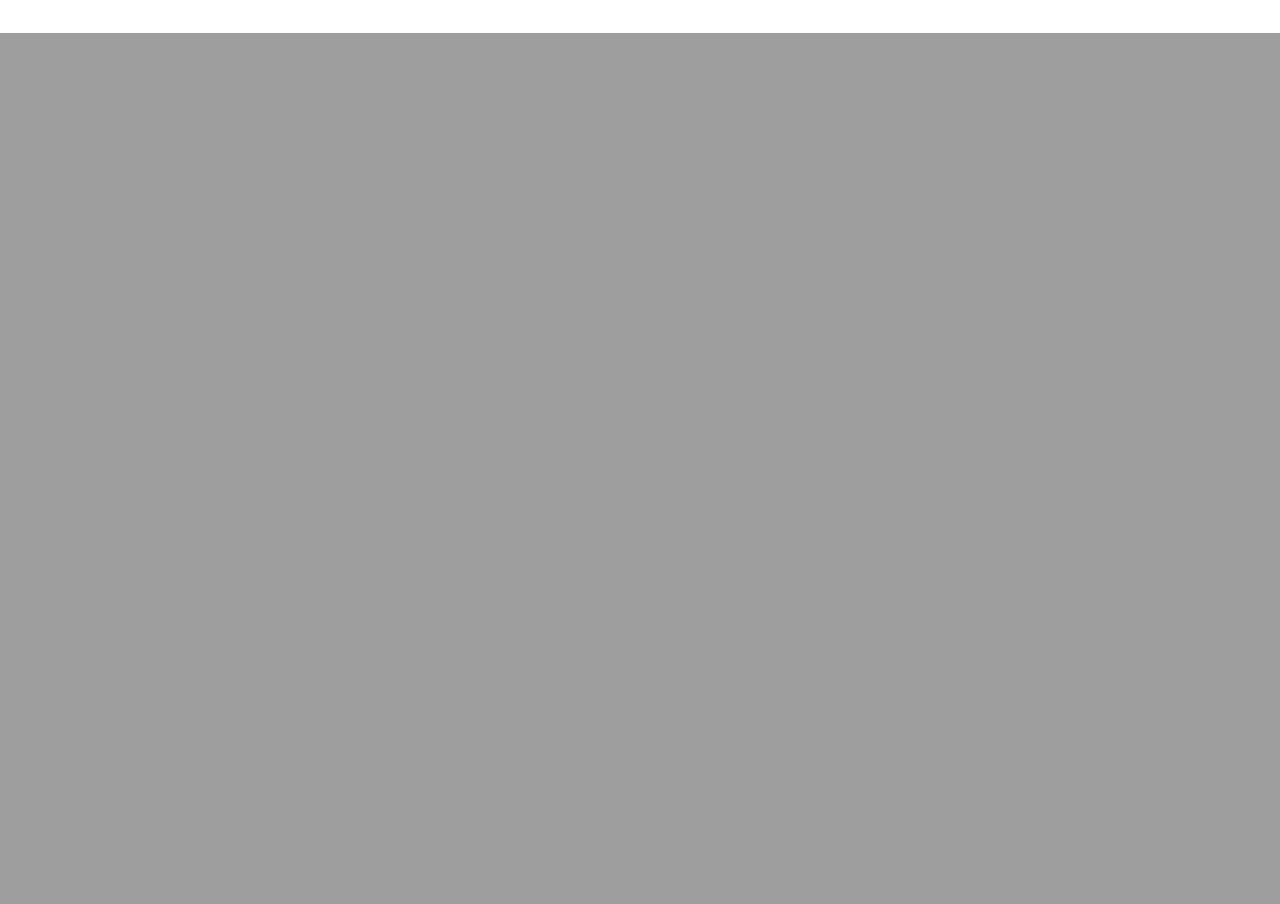
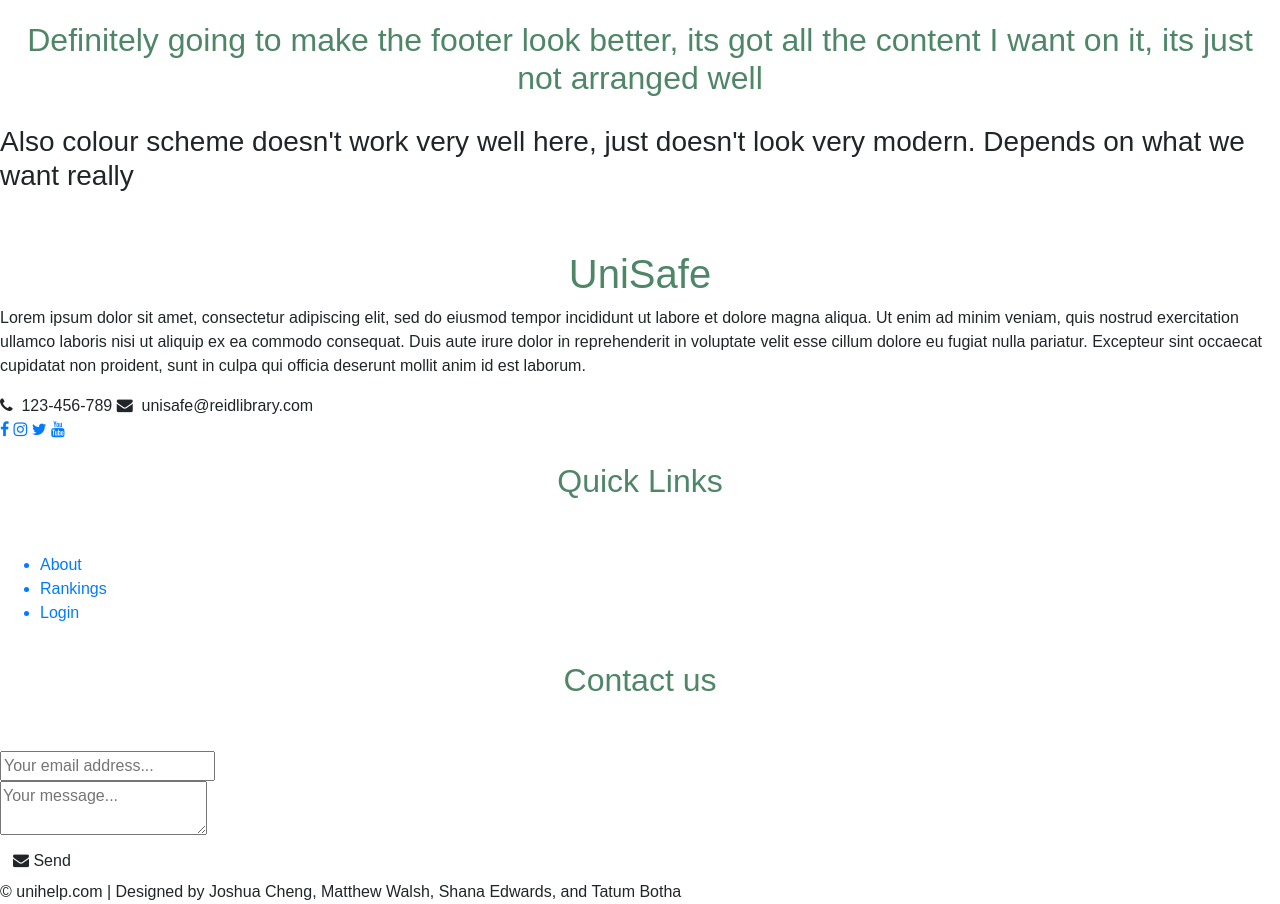
Before and after one commit to JoshuaCHC/unihelp, a Flask app: page / in a window 1280 px wide. Shown: the part 767-1671 px from the top of the page. Before the commit the page ends 800 px from the top, so only its background shows below. Run offline with Flask 2, Linux system fonts and the light colour scheme; some libraries are stand-ins or nearby versions.

Commit message:
Converting homepage.html into a base for flask and stylesheet changes

```diff
--- a/HomePage.html
+++ b/HomePage.html
@@ -223,8 +223,9 @@ section h1 {
 </section>
 <section>
   <h1>I feel like we should put something here, and some text over the image above</h1>
+  <h2></h2>
 </section>
-<h2>Definetly going to make the footer look better, its got all the content I want on it, its just not arranged well</h2>
+<h2>Definitely going to make the footer look better, its got all the content I want on it, its just not arranged well</h2>
 <h3>Also colour scheme doesn't work very well here, just doesn't look very modern.  Depends on what we want really</h3>
 </div>
 
--- a/templates/HomePage.html
+++ b/templates/HomePage.html
@@ -1,7 +1,23 @@
 {% extends "base.html"%}
 {% block content %}
-<div id="Home" class="hero-image">
+<section>
+  <img src = https://www.perkinsbuilders.com.au/wp-content/uploads/2020/05/UWA_EZONE275_001_small-Copy.jpg class = "img-blur">
+</section>
+<section>
+  <h1>I feel like we should put something here, and some text over the image above</h1>
+  <h2></h2>
+</section>
+<h2>Definitely going to make the footer look better, its got all the content I want on it, its just not arranged well</h2>
+<h3>Also colour scheme doesn't work very well here, just doesn't look very modern.  Depends on what we want really</h3>
 
-  </div>
+<!--The blur JS-->
+<script type="text/javascript">
+  $(window).scroll(function(){
+    var scroll = $(window).scrollTop();
+    $('.img-blur').css({
+      filter: "blur(" + (scroll/200) + "px)"
+    })
+  })
+</script>
 
   {% endblock %}
--- a/templates/base.html
+++ b/templates/base.html
@@ -149,6 +149,8 @@ h1 {
 }
 </style>
 <body>
+  <!--Page Wrapper (Contains "middle" of page)-->
+  <div class = 'page-wrapper'>
       <div class = 'backgroundimg'>
         <div class="topnav">
           <a  href="mailto:tatum.botha7@gmail.com">Email</a>
@@ -156,7 +158,6 @@ h1 {
 
         </div>
       </div>
-      <!-- <img src="https://cdn.logo.com/hotlink-ok/logo-social.png" alt="Logo" float="right" width="300px"> -->
     </div>
 
 <div class="navbar">
@@ -167,5 +168,79 @@ h1 {
 </div>
 {% block content %}{%endblock%}
 
+<!-- Font Awesome-->
+<link rel="stylesheet" text = "text/css" href = "style.css">
+<link rel="stylesheet" href = "https://maxcdn.bootstrapcdn.com/font-awesome/4.7.0/css/font-awesome.min.css">
+<!-- //Font Awesome-->
+
+</div>
+<!--//Page Wrapper-->
+
+<!-- Footer -->
+<div class = "footer">
+  <div class="footer-content">
+    <div class="footer-section about">
+      <h1 class="logo-text"><span>Uni</span>Safe</h1>
+      <p>
+        Lorem ipsum dolor sit amet, consectetur adipiscing elit, sed do eiusmod tempor incididunt ut labore et dolore magna aliqua.
+        Ut enim ad minim veniam, quis nostrud exercitation ullamco laboris nisi ut aliquip ex ea commodo consequat.
+        Duis aute irure dolor in reprehenderit in voluptate velit esse cillum dolore eu fugiat nulla pariatur.
+        Excepteur sint occaecat cupidatat non proident, sunt in culpa qui officia deserunt mollit anim id est laborum.
+      </p>
+      <div class="contact">
+        <span><i class="fa fa-phone"></i>&nbsp; 123-456-789</span>
+        <span><i class="fa fa-envelope"></i>&nbsp; unisafe@reidlibrary.com</span>
+      </div>
+      <div class="socials">
+        <!--Please change these before we submit!!!-->
+        <a href = "https://www.facebook.com/tim.french.733/about"><i class="fa fa-facebook"></i></a>
+        <a href = "https://www.instagram.com/josh.cheng.22/"><i class = "fa fa-instagram"></i></a>
+        <a href = "https://twitter.com/CheadleWOTD?ref_src=twsrc%5Egoogle%7Ctwcamp%5Eserp%7Ctwgr%5Eauthor"><i class = "fa fa-twitter"></i></a>
+        <a href = "https://www.youtube.com/channel/UCu2sYfpi7w1PB-P6v89H5PA"><i class = "fa fa-youtube"></i></a>
+      </div>
+    </div>
+    <div class="footer-section links">
+    <h2> Quick Links</h2>
+    <br>
+    <ul>
+      <a href = "About.html">
+        <li>About</li>
+      </a>
+      <a href = "Rankings.html">
+        <li>Rankings</li>
+      </a>
+      <a href = "Login.html">
+        <li>Login</li>
+      </a>
+    </ul>
+    </div>
+    <div class="footer-section contact-form">
+    <h2> Contact us</h2>
+    <br>
+    <form action="index.html" method="post">
+      <input type="email" name="email" class="text-input contact-input" placeholder="Your email address...">
+      <br>
+      <textarea name="message" class="text-input contact-input" placeholder="Your message..."></textarea>
+      <br>
+      <button type="submit" class="btn btn-big">
+        <i class="fa fa-envelope"></i>
+        Send
+      </button>
+    </form>
+    </div>
+  </div>
+
+  <div class="footer-bottom">
+    &copy; unihelp.com | Designed by Joshua Cheng, Matthew Walsh, Shana Edwards, and Tatum Botha
+  </div>
+</div>
+<!-- //Footer -->
+
+
+<!-- JQuery -->
+<script src="https://code.jquery.com/jquery-3.3.1.js"></script>
+
+<!-- part of dodgy socials package-->
+<script src="js/c-share.js"></script>
 </body>
 </html>
```
